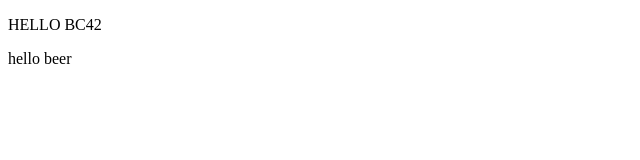
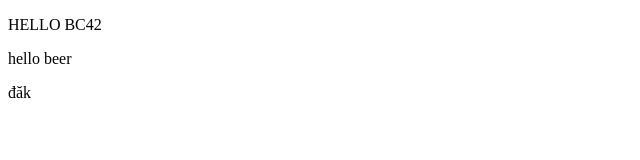
Before and after one commit to phamthuan420/bc42-git, a plain HTML site: page index.html in a window 1280 px wide. Shown: the full height of the page, 0-640 px from the left. Drawn offline with Linux system fonts and the light colour scheme.

Commit message:
update index.html

```diff
--- a/index.html
+++ b/index.html
@@ -9,5 +9,6 @@
 <body>
     <p>HELLO BC42</p>
     <p>hello beer</p>
+    <p>đăk</p>
 </body>
 </html>
```
Also changed, not shown: note.txt (added).
